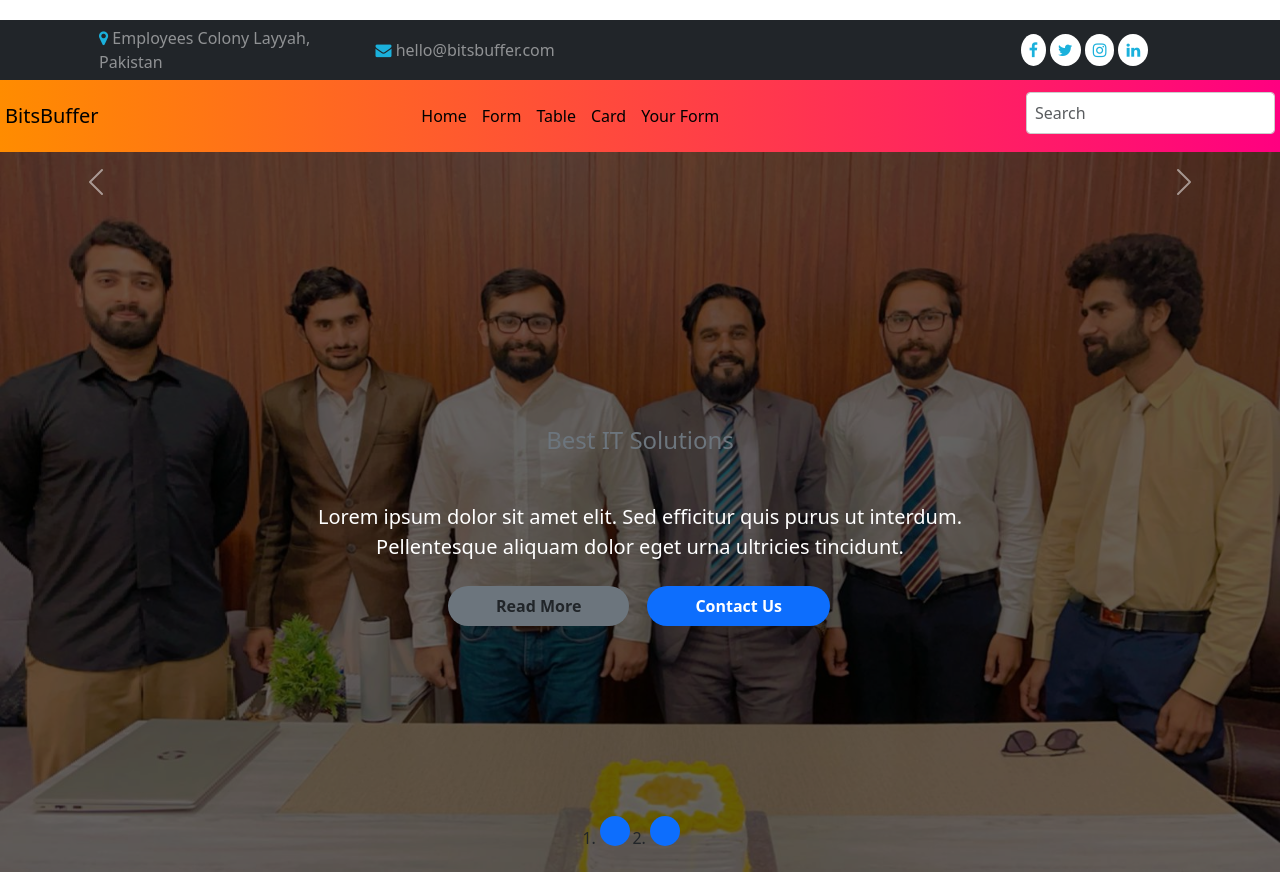
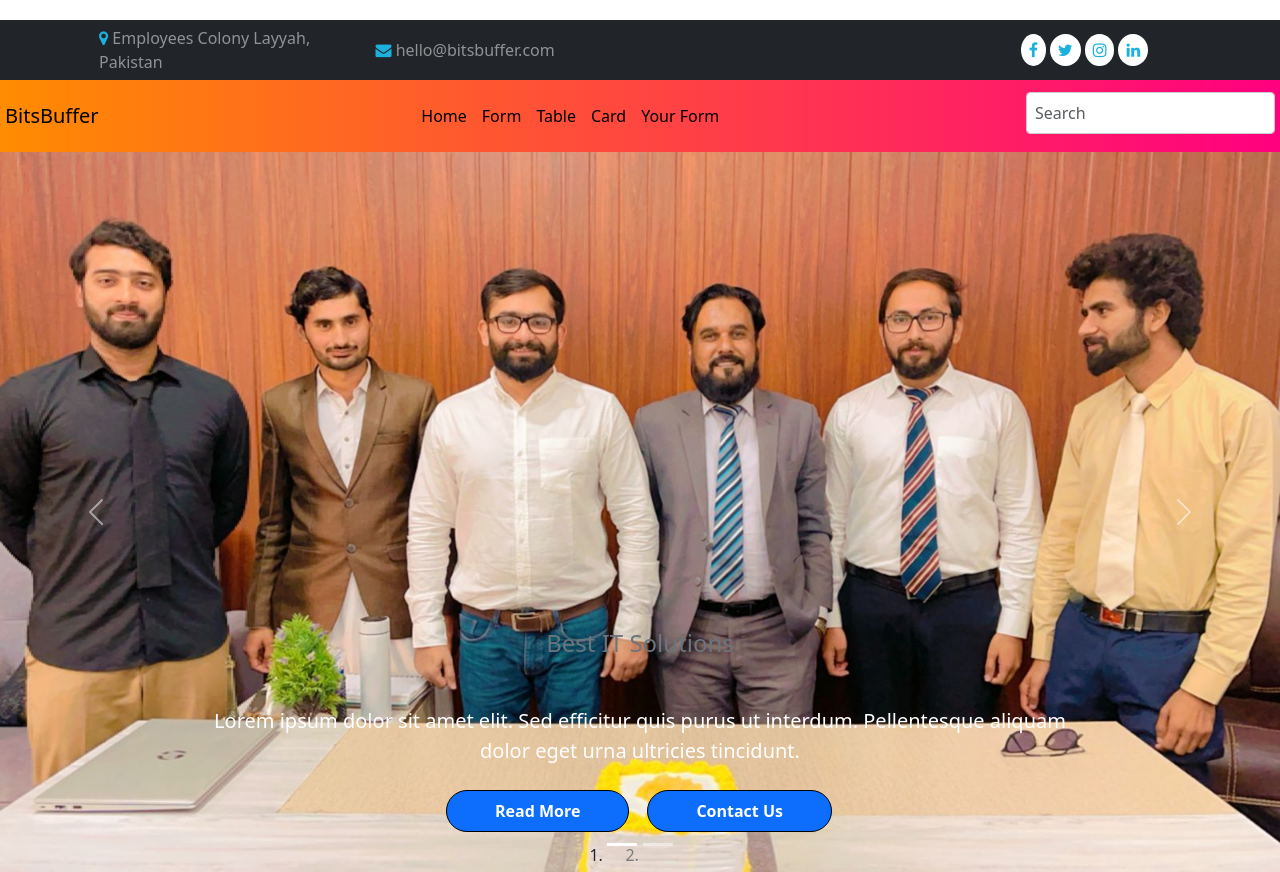
Before and after one commit to hamna331/Curd, a React (Create React App) app: page / in a window 1280 px wide. Built offline with nearby package versions, Linux system fonts and the light colour scheme.

Commit message:
new updates

```diff
--- a/src/App.css
+++ b/src/App.css
@@ -152,150 +152,6 @@
 
 /*** Carousel Start ***/
 
-.carousel-item {
-  position: relative;
-}
-
-.carousel-item::after {
-  content: "";
-  width: 100%;
-  height: 100%;
-  position: absolute;
-  top: 0;
-  left: 0;
-  background: rgba(0, 0, 0, .6);
-}
-
-.carousel-caption {
-  height: 100%;
-  display: flex;
-  align-items: center;
-  justify-content: center;
-  z-index: 1;
-}
-
-.carousel-item p {
-  max-width: 700px;
-  margin: 0 auto 35px auto;
-}
-
-.carousel-control-prev {
-  width: 90px;
-  height: 60px;
-  position: absolute;
-  top: 50%;
-  left: 0;
-  background: var(--bs-primary);
-  border-radius: 0 50px 50px 0;
-  opacity: 1;
-}
-
-.carousel-control-prev:hover {
-  background: var(--bs-secondary);
-  transition: .8s;
-}
-
-.carousel-control-next {
-  width: 90px;
-  height: 60px;
-  position: absolute;
-  top: 50%;
-  right: 0;
-  background: var(--bs-primary);
-  border-radius: 50px 0 0 50px;
-  opacity: 1;
-}
-
-.carousel-control-next:hover {
-  background: var(--bs-secondary);
-  transition: .8s;
-}
-
-.carousel-caption .carousel-content a button.carousel-content-btn1 {
-  background: var(--bs-secondary);
-  color: var(--bs-dark);
-  opacity: 1;
-  border: 0;
-  border-radius: 20px;
-}
-
-.carousel-caption .carousel-content a button.carousel-content-btn1:hover {
-  background: var(--bs-primary);
-  color: #ffffff;
-  border: 0;
-  opacity: 1;
-  transition: 1s;
-  border-radius: 20px;
-}
-
-.carousel-caption .carousel-content a button.carousel-content-btn2 {
-  background: var(--bs-primary);
-  color: var(--bs-white);
-  opacity: 1;
-  border: 0;
-  border-radius: 20px;
-}
-
-.carousel-caption .carousel-content a button.carousel-content-btn2:hover {
-  background: var(--bs-secondary);
-  color: var(--bs-dark);
-  border: 0;
-  opacity: 1;
-  transition: 1s;
-  border-radius: 20px;
-}
-
-#carouselId .carousel-indicators li {
-  width: 30px;
-  height: 10px;
-  background: var(--bs-primary);
-  margin: 10px;
-  border-radius: 30px;
-  opacity: 1;
-}
-
-#carouselId .carousel-indicators li:hover {
-  background: var(--bs-secondary);
-  opacity: 1;
-}
-
-@media (max-width: 992px) {
-  .carousel-item {
-      min-height: 500px;
-  }
-
-  .carousel-item img {
-      min-height: 500px;
-      object-fit: cover;
-  }
-
-  .carousel-item h1 {
-      font-size: 40px !important;
-  }
-
-  .carousel-item p {
-      font-size: 16px !important;
-  }
-}
-
-@media (max-width: 768px) {
-  .carousel-item {
-      min-height: 400px;
-  }
-
-  .carousel-item img {
-      min-height: 400px;
-      object-fit: cover;
-  }
-
-  .carousel-item h1 {
-      font-size: 28px !important;
-  }
-
-  .carousel-item p {
-      font-size: 14px !important;
-  }
-}
 
 .page-header {
   /* background: linear-gradient(rgba(0, 0, 0, .6), rgba(0, 0, 0, .6)), url(../img/carousel-1.jpg) center center no-repeat; */
--- a/src/Home/Home.css
+++ b/src/Home/Home.css
@@ -0,0 +1,144 @@
+.carousel-item {
+    position: relative;
+  }
+
+  .carousel-item::after {
+    content: "";
+    width: 100%;
+    height: 100%;
+    position: absolute;
+    top: 0;
+    left: 0;
+    background: rgba(0, 0, 0, .6);
+  }
+
+  .carousel-caption {
+    height: 100%;
+    display: flex;
+    align-items: center;
+    justify-content: center;
+    z-index: 1;
+  }
+
+  .carousel-item p {
+    max-width: 700px;
+    margin: 0 auto 35px auto;
+  }
+
+  .carousel-control-prev {
+    width: 90px;
+    height: 60px;
+    position: absolute;
+    top: 50%;
+    left: 0;
+    background: var(--bs-primary);
+    border-radius: 0 50px 50px 0;
+    opacity: 1;
+  }
+
+  .carousel-control-prev:hover {
+    background: var(--bs-secondary);
+    transition: .8s;
+  }
+
+  .carousel-control-next {
+    width: 90px;
+    height: 60px;
+    position: absolute;
+    top: 50%;
+    right: 0;
+    background: var(--bs-primary);
+    border-radius: 50px 0 0 50px;
+    opacity: 1;
+  }
+
+  .carousel-control-next:hover {
+    background: var(--bs-secondary);
+    transition: .8s;
+  }
+
+  .carousel-caption .carousel-content a button.carousel-content-btn1 {
+    background: var(--bs-secondary);
+    color: var(--bs-dark);
+    opacity: 1;
+    border: 0;
+    border-radius: 20px;
+  }
+
+  .carousel-caption .carousel-content a button.carousel-content-btn1:hover {
+    background: var(--bs-primary);
+    color: #ffffff;
+    border: 0;
+    opacity: 1;
+    transition: 1s;
+    border-radius: 20px;
+  }
+
+  .carousel-caption .carousel-content a button.carousel-content-btn2 {
+    background: var(--bs-primary);
+    color: var(--bs-white);
+    opacity: 1;
+    border: 0;
+    border-radius: 20px;
+  }
+
+  .carousel-caption .carousel-content a button.carousel-content-btn2:hover {
+    background: var(--bs-secondary);
+    color: var(--bs-dark);
+    border: 0;
+    opacity: 1;
+    transition: 1s;
+    border-radius: 20px;
+  }
+
+  #carouselId .carousel-indicators li {
+    width: 30px;
+    height: 10px;
+    background: var(--bs-primary);
+    margin: 10px;
+    border-radius: 30px;
+    opacity: 1;
+  }
+
+  #carouselId .carousel-indicators li:hover {
+    background: var(--bs-secondary);
+    opacity: 1;
+  }
+
+  @media (max-width: 992px) {
+    .carousel-item {
+        min-height: 500px;
+    }
+
+    .carousel-item img {
+        min-height: 500px;
+        object-fit: cover;
+    }
+
+    .carousel-item h1 {
+        font-size: 40px !important;
+    }
+
+    .carousel-item p {
+        font-size: 16px !important;
+    }
+  }
+
+  @media (max-width: 768px) {
+    .carousel-item {
+        min-height: 400px;
+    }
+
+    .carousel-item img {
+        min-height: 400px;
+        object-fit: cover;
+    }
+
+    .carousel-item h1 {
+        font-size: 28px !important;
+    }
+
+    .carousel-item p {
+        font-size: 14px !important;
+    }
+  }
--- a/src/Home/Home.js
+++ b/src/Home/Home.js
@@ -45,7 +45,7 @@ const Home = () => {
             <img src={team4Img} className="img-fluid" style={{ maxHeight: '100vh', maxWidth: '100vw', width: '100%', height: 'auto' }} alt="First slide" />
               <div className="carousel-caption">
                 <div className="container carousel-content">
-                  <h6 className="text-secondary h4 animated fadeInUp" style={{ marginBottom: '10px' }}>Best IT Solutions</h6>
+                  <h6 className="text-secondary h4 animated fadeInUp" style={{ marginTop: '0px !important' }}>Best IT Solutions</h6>
                   <h1 className="text-white display-1 mb-4 animated fadeInLeft">Quality Digital Services You Really Need!</h1>
                   <p className="mb-4 text-white fs-5 animated fadeInDown">Lorem ipsum dolor sit amet elit. Sed efficitur quis purus ut interdum. Pellentesque aliquam dolor eget urna ultricies tincidunt.</p>
                   <a href="" className="me-2"><button type="button" className="px-4 py-2 px-sm-5 btn btn-primary rounded-pill carousel-content-btn1 animated fadeInLeft">Read More</button></a>
--- a/src/studantData/studantTable.js
+++ b/src/studantData/studantTable.js
@@ -1,7 +1,8 @@
-import React, { useEffect } from "react";
+import React, { useEffect, useState } from "react";
 import { Link, useNavigate } from "react-router-dom";
 
-const TableComponent = ({ formData, setFormData, searchQuery }) => {
+const TableComponent = ({  searchQuery }) => {
+  const [formData, setFormData] = useState([])
   const navigate = useNavigate();
 
   useEffect(() => {
@@ -24,6 +25,7 @@ const TableComponent = ({ formData, setFormData, searchQuery }) => {
 
   const handleEdit = (index) => {
     navigate(`/edit/${index}`);
+    console.log(index);
   };
 
   const filterNames = (name) => {
@@ -52,7 +54,7 @@ const TableComponent = ({ formData, setFormData, searchQuery }) => {
         </thead>
         <tbody>
           {formData
-            .filter((data) => filterNames(data.fName))
+
             .map((data, index) => (
               <tr key={index}>
                 <td className="text-center">{data.fName}</td>
@@ -67,7 +69,7 @@ const TableComponent = ({ formData, setFormData, searchQuery }) => {
                     : data.birthdate}
                 </td>
                 <td className="text-center">{data.gender}</td>
-                <td className="text-center">
+                <td className="row text-center">
                   <Link to={`/student-card/${index}`} className="btn btn-primary me-2">
                     View
                   </Link>
```
Also changed, not shown: src/Try.js (added, +11 -0 lines), src/studantData/studantForm.js (+75 -30 lines).
